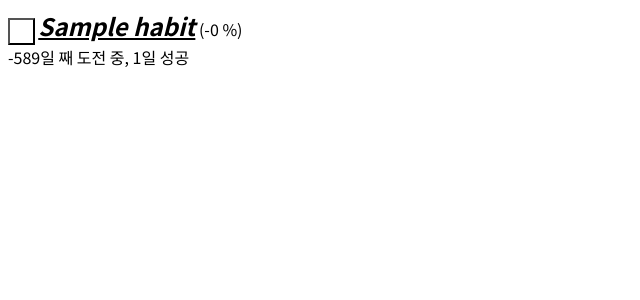
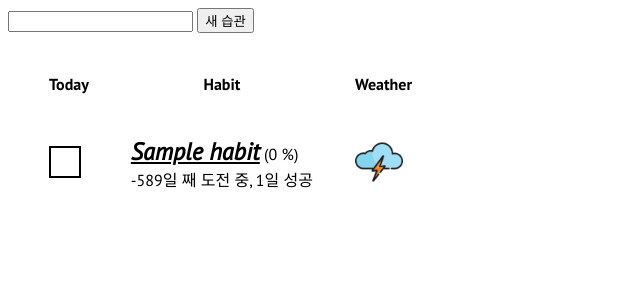
Before and after one commit to pptnz/swa_team2, a Django app: page /habitmaker/ in a window 1280 px wide. Shown: the top 300 px of the page, without its empty margins (0-640 px from the left). Run offline with Django 3.2, Linux system fonts and the light colour scheme; a user stored in the database is signed in; tables that the repository leaves empty hold one stand-in row (values such as "Sample post"); some libraries are stand-ins or nearby versions.

Commit message:
Add icons and make table

```diff
--- a/habitmaker/models.py
+++ b/habitmaker/models.py
@@ -29,7 +29,7 @@ class Habit(models.Model):
         return (timezone.now().date() - self.created_date + timedelta(days=2)).days
 
     def success_rate(self):
-        return "{:.0f}".format(100 * self.success_days / self.total_days())
+        return int(100 * self.success_days / self.total_days())
 
 
 class SuccessCheck(models.Model):
--- a/habitmaker/static/css/habitmaker.css
+++ b/habitmaker/static/css/habitmaker.css
@@ -1,5 +1,5 @@
 html {
-  font-family: "Noto Sans KR", "PT Sans", Helvetica, Arial, sans-serif;
+  font-family: "PT Sans", Helvetica, Arial, sans-serif;
 }
 
 h2 {
@@ -7,15 +7,20 @@ h2 {
     text-decoration: underline;
 }
 
-.checked {
-    border-radius:0%;
-    background-color: #4CAF50;
-    height: 2em;
-    width: 2em;
+table {
+    border-spacing: 40px;
 }
-.unchecked {
+
+.checkbox {
     border-radius:0%;
     background-color: white;
     height: 2em;
     width: 2em;
 }
+
+.weather {
+    border-radius:0%;
+    background-color: white;
+    height: 3em;
+    width: 3em;
+}
--- a/habitmaker/templates/habitmaker/habit_list.html
+++ b/habitmaker/templates/habitmaker/habit_list.html
@@ -4,56 +4,61 @@
 <head>
   <meta charset="UTF-8">
   <title>Habit Maker</title>
-  <link rel="stylesheet" href="{% static 'css/habitmaker.css' %}">
+  <link rel="stylesheet" href="../../static/css/habitmaker.css">
   <link rel="stylesheet" href="https://fonts.googleapis.com/css?family=PT+Sans:400,400italic,700|Abril+Fatface">
   <link rel="stylesheet" href="https://fonts.googleapis.com/earlyaccess/notosanskr.css">
 
 </head>
+<body>
+<form method="post">
+    {% csrf_token %}
+    {{ habit_form }}
+    <input type="submit" value="새 습관">
+</form>
 
-<body>
+<table>
+  <tr>
+    <th>Today</th>
+    <th>Habit</th>
+    <th>Weather</th>
+  </tr>
   {% for habit in habits %}
-  <div>
+  <tr>
+    <td>
       {% if habit.today_success.count > 0 %}
-      <input type="button" class="success checked" id="success-checked-{{ habit.id }}" name="{{ habit.id }}" >
+        <a href="{% url "toggle_success" habit.pk %}">
+          <img class="checkbox" src="../../static/css/checkbox/checked.png">
+        </a>
       {% else %}
-      <input type="button" class="success unchecked" id="success-unchecked-{{ habit.id }}" name="{{ habit.id }}">
+        <a href="{% url "toggle_success" habit.pk %}">
+          <img class="checkbox" src="../../static/css/checkbox/unchecked.png">
+        </a>
       {% endif %}
-
+    </td>
+    <td>
       <h2 style="display: inline">{{ habit.title }}</h2>
       <p style="display: inline" id="success-rate-{{ habit.pk }}">({{ habit.success_rate }} %)</p><br>
+
       <p style="display: inline">{{ habit.total_days }}일 째 도전 중, </p>
       <p style="display: inline" id="success-days-{{ habit.pk }}">{{ habit.success_days }}일 성공</p>
-    </div>
-    <br>
+    </td>
+    <td>
+      {% if habit.success_rate > 80 %}
+
+        <img class="weather" src="../../static/css/weather/80-100-sun.png">
+      {% elif habit.success_rate > 60 %}
+        <img class="weather" src="../../static/css/weather/60-80-cloudy.png">
+      {% elif habit.success_rate > 40 %}
+        <img class="weather" src="../../static/css/weather/40-60-clouds.png">
+      {% elif habit.success_rate > 20 %}
+        <img class="weather" src="../../static/css/weather/20-40-rain.png">
+      {% else %}
+        <img class="weather" src="../../static/css/weather/0-20-storm.png">
+      {% endif %}
+    </td>
+  </tr>
   {% endfor %}
+</table>
 </body>
 
-<script src="https://code.jquery.com/jquery-3.2.1.min.js"></script>
-<script type="text/javascript">
-  $(document).on('click', '.success', function(){
-    var pk = $(this).attr('name');
-
-    $.ajax({
-      type: "POST",
-      url: "{% url 'toggle_success' %}",
-      data: {'pk': pk, 'csrfmiddlewaretoken': '{{ csrf_token }}'},
-      dataType: "json",
-
-      success: function(response){
-        $("#success-rate-" + pk).html("("+response.success_rate+" %)");
-        $("#success-days-" + pk).html(response.success_days+"일 성공");
-
-        if (response.is_created == 1) {
-            $("#success-unchecked-" + pk).toggleClass('unchecked checked');
-            $("#success-checked-" + pk).toggleClass('checked unchecked');
-        } else {
-            $("#success-unchecked-" + pk).toggleClass('unchecked checked');
-            $("#success-checked-" + pk).toggleClass('checked unchecked');
-        }
-      },
-    });
-
-
-  });
-</script>
 </html>
--- a/habitmaker/urls.py
+++ b/habitmaker/urls.py
@@ -3,5 +3,5 @@ from . import views
 
 urlpatterns = [
     url(r'^$', views.habit_list, name='habit_list'),
-    url(r'^toggle_success/$', views.toggle_success, name='toggle_success')
+    url(r'^(?P<pk>\d+)/toggle_success/$', views.toggle_success, name='toggle_success')
 ]
--- a/habitmaker/views.py
+++ b/habitmaker/views.py
@@ -34,20 +34,15 @@ def habit_list(request):
         return render(request, 'habitmaker/habit_list.html', {'habits': habits, 'habit_form': habit_form})
 
 
-@require_POST
-def toggle_success(request):
-    pk = request.POST.get('pk', None)
+@require_GET
+def toggle_success(request, pk):
     habit = get_object_or_404(Habit, pk=pk)
 
     success = habit.today_success()
 
     if success.count() == 0:
         habit.create_success()
-        success_rate = habit.success_rate()
-        context = {'success_rate': success_rate, 'success_days': habit.success_days, 'is_created': 1}
+
     else:
         habit.delete_success(success)
-        success_rate = habit.success_rate()
-        context = {'success_rate': success_rate, 'success_days': habit.success_days, 'is_created': 0}
-
-    return HttpResponse(json.dumps(context), content_type="application/json")
+    return HttpResponseRedirect('/habitmaker/')
--- a/todohabit/settings.py
+++ b/todohabit/settings.py
@@ -121,8 +121,7 @@ USE_TZ = True
 # https://docs.djangoproject.com/en/1.11/howto/static-files/
 
 STATIC_URL = '/static/'
-STATIC_ROOT = os.path.join(BASE_DIR, 'static')
-
+STATIC_ROOT = os.path.join(BASE_DIR, 'todohabit/../habitmaker/static')
 
 # Login URL
 LOGIN_URL = '/sign_in/'
```
Also changed, not shown: habitmaker/tests.py (+15 -18 lines), habitmaker/static/css/checkbox/checked.png (added), habitmaker/static/css/checkbox/unchecked.png (added), habitmaker/static/css/weather/0-20-storm.png (added), habitmaker/static/css/weather/20-40-rain.png (added), habitmaker/static/css/weather/40-60-clouds.png (added), habitmaker/static/css/weather/60-80-cloudy.png (added), habitmaker/static/css/weather/80-100-sun.png (added). Lines whose indentation alone changed are shown as unchanged.
